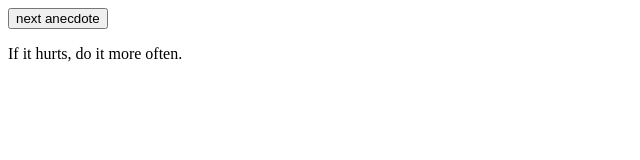
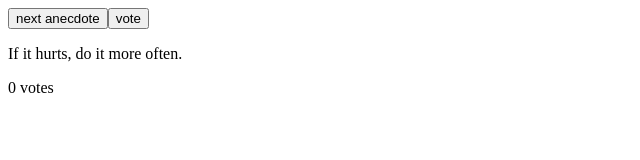
Before and after one commit to hankel343/fso_exercises, a React (Create React App) app in the folder part_2/section_d_exercises/unicafe_step1/: page / in a window 1280 px wide. Shown: the top 160 px of the page, without its empty margins (0-640 px from the left). Built offline with nearby package versions, Linux system fonts and the light colour scheme.

Commit message:
1.13 complete

```diff
--- a/part_2/section_d_exercises/unicafe_step1/src/App.js
+++ b/part_2/section_d_exercises/unicafe_step1/src/App.js
@@ -3,10 +3,21 @@ import { useState } from 'react'
 const Button = (props) => {
   const text = props.text;
   const handler = props.handler;
+  const idx = props.i;
+  const votes = props.votes;
 
+  if (text === "vote") {
+    return (
+      <>
+        <button onClick={handler(votes, idx)}>
+          {text}
+        </button>
+      </>
+    )
+  }
   return (
     <>
-      <button onClick={handler(props.i + 1)}>
+      <button onClick={handler(idx + 1)}>
         {text}
       </button>
     </>
@@ -16,10 +27,12 @@ const Button = (props) => {
 const Display = (props) => {
   const i = props.i;
   const anecdotes = props.anecdotes;
+  const votes = props.votes;
 
   return (
     <>
       <p>{anecdotes[i]}</p>
+      <p>{votes[i]} votes</p>
     </>
   )
 }
@@ -36,23 +49,31 @@ const App = () => {
     'The only way to go fast, is to go well.'
   ]
 
-  const [selected, setSelected] = useState(0)
+  const [selected, setSelected] = useState(0);
+  const [points, setPoints] = useState(Array(8).fill(0));
 
   const advanceIterator = (idx) => () => {
     console.log("selected is: ", idx);
-    setSelected(idx);
 
     if (idx === anecdotes.length) {
-      setSelected(-1);
+      console.log("setting back to beginning.");
+      setSelected(0);
     } else {
       setSelected(idx);
     }
   }
 
+  const handleVote = (newPoints, idx) => () => {
+    console.log("incrementing at: ", idx);
+    newPoints[idx] += 1;
+    setPoints(newPoints);
+  }
+
   return (
     <div>
-      <Button text={"next anecdote"} handler={advanceIterator} i={selected}/>
-      <Display i={selected} anecdotes={anecdotes}/>
+      <Button text={"next anecdote"} handler={advanceIterator} i={selected} votes={{...points}}/>
+      <Button text={"vote"} handler={handleVote} i={selected} votes={{...points}}/>
+      <Display i={selected} anecdotes={anecdotes} votes={points}/>
       {/* {anecdotes[selected]} */}
     </div>
   )
```
